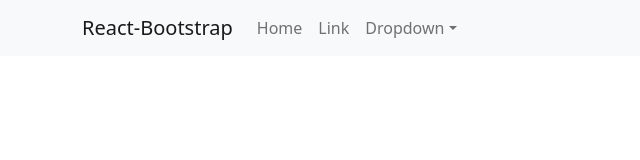
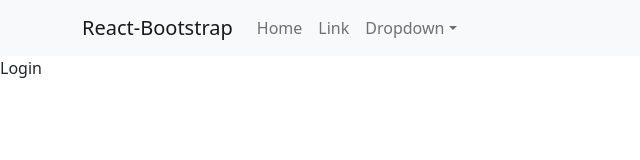
Before and after one commit to herilion/ChatApp, a React (Create React App) app in the folder frontend/: page /login in a window 1280 px wide. Shown: the top 160 px of the page, without its empty margins (0-640 px from the left). Built offline with nearby package versions, Linux system fonts and the light colour scheme.

Commit message:
configuration routes

```diff
--- a/frontend/src/App.js
+++ b/frontend/src/App.js
@@ -1,12 +1,19 @@
 import './App.css';
 import NavigationBar from './composants/Navigationbar';
 import { BrowserRouter, Routes, Route } from "react-router-dom"
+import Home from './pages/Home';
+import SignUp from './pages/SignUp';
+import Login from './pages/Login';
+import Chat from './pages/Chat';
 function App() {
   return (
     <BrowserRouter>
       <NavigationBar />
       <Routes>
-        <Route path='element=' />
+        <Route path='/' element={<Home />} />
+        <Route path='/login' element={<Login />} />
+        <Route path='/signup' element={<SignUp />} />
+        <Route path='/chat' element={<Chat />} />
       </Routes>
     </BrowserRouter>
   );
--- /dev/null
+++ b/frontend/src/pages/Login.js
@@ -0,0 +1,9 @@
+import React from 'react'
+
+const Login = () => {
+    return (
+        <div>Login</div>
+    )
+}
+
+export default Login
```
